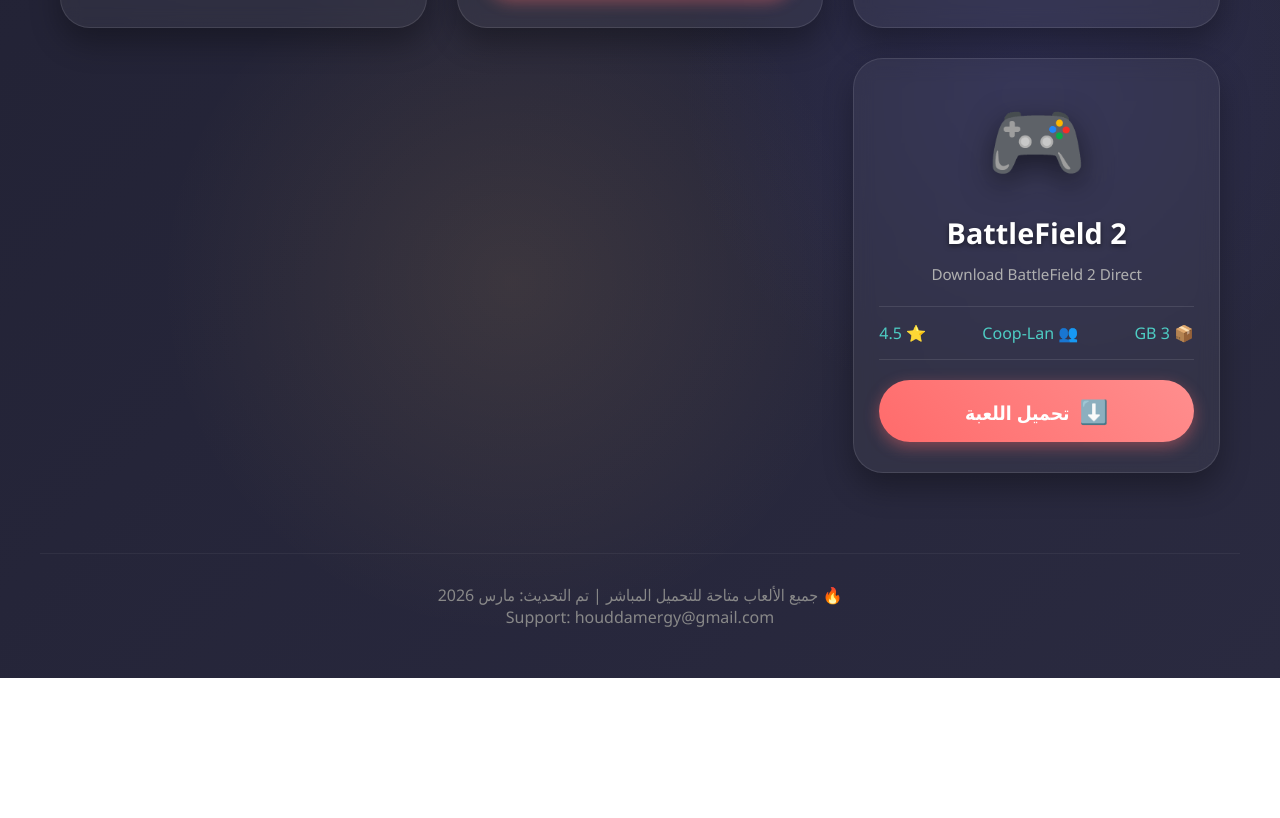
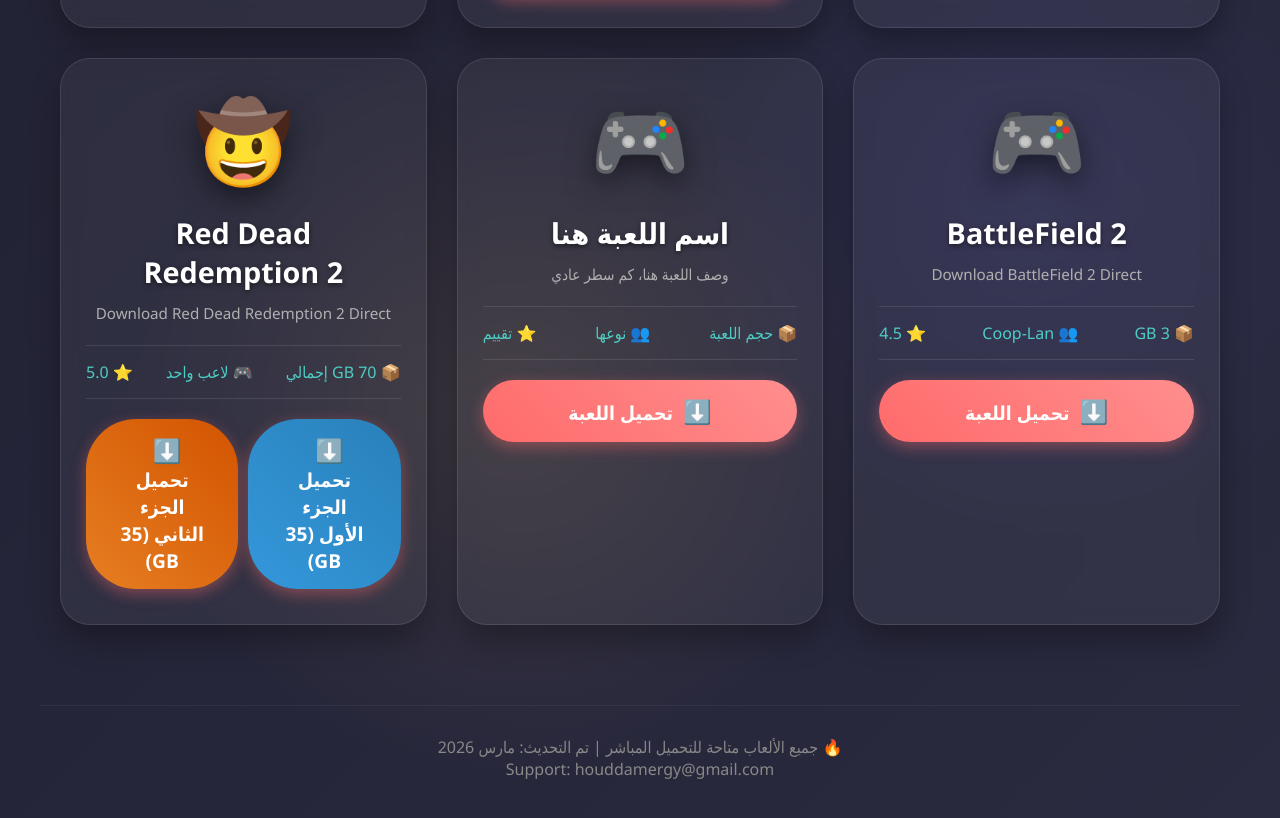
Before and after one commit to ue7g2ucaitxiwycigq/ue7g2ucatixiwycigq.github.io, a plain HTML site: page index.html in a window 1280 px wide. Shown: the part 1302-2120 px from the top of the page. Before the commit the page ends 1980 px from the top, so only its background shows below. Drawn offline with Linux system fonts and the light colour scheme.

Commit message:
Update index.html

```diff
--- a/index.html
+++ b/index.html
@@ -354,7 +354,7 @@
                     <a href="https://s3.uptogames.net/utg/Assassins-Creed-3.rar" class="download-btn" target="_blank">تحميل اللعبة</a>
                 </div>
 
-                <!-- البطاقة الجديدة -->
+                <!--7 البطاقة الجديدة -->
                 <div class="game-card" data-name="اسم_اللعبة">
                     <div class="game-icon">🎮</div>  <!-- أيقونة أو صورة -->
                     <h3 class="game-title">BattleField 2</h3>
@@ -366,6 +366,48 @@
                     </div>
                     <a href="https://s1.uptogames.net/utg1/Battlefield-2.rar" class="download-btn" target="_blank">تحميل اللعبة</a>
                 </div>
+                <!--8 البطاقة الجديدة -->
+                    <div class="game-card" data-name="">
+                        <div class="game-icon">🎮</div>  <!-- أيقونة أو صورة -->
+                        <h3 class="game-title">اسم اللعبة هنا</h3>
+                        <p class="game-description">وصف اللعبة هنا، كم سطر عادي</p>
+                        <div class="game-meta">
+                            <span>📦 حجم اللعبة</span>
+                            <span>👥 نوعها</span>
+                            <span>⭐ تقييم</span>
+                        </div>
+                        <a href="رابط_التحميل" class="download-btn" target="_blank">تحميل اللعبة</a>
+                    </div>
+
+                <!--  8بطاقة Red Dead Redemption 2 -->
+                    <div class="game-card" data-name="red dead redemption">
+                        <div class="game-icon">🤠</div>
+                        <h3 class="game-title">Red Dead Redemption 2</h3>
+                        <p class="game-description">Download Red Dead Redemption 2 Direct</p>
+                        <div class="game-meta">
+                            <span>📦 70 GB إجمالي</span>
+                            <span>🎮 لاعب واحد</span>
+                            <span>⭐ 5.0</span>
+                        </div>
+
+                        <!-- قسم الأجزاء -->
+                        <div style="display: flex; gap: 10px; margin-top: 15px; flex-wrap: wrap;">
+                            <!-- الجزء الأول -->
+                            <a href="https://s1195sas.storage.yandex.net/rdisk/b69329a02e07a7e47ad863d3cb2c7c83302e63863f6da0f75291cb1c9708d89a/69b4b02b/tsChDyldXys17tYtIuNkhyRFxO82LtFagZDnm4fb7DINPIQB94Ft4nqCkqwhn-lpo6grxxQkvpnL8J5YXpZWng==?uid=1927087343&filename=Red-Dead-Redemption-2.part1.rar&disposition=attachment&hash=&limit=0&content_type=application%2Fx-rar&owner_uid=1927087343&fsize=37044092928&hid=90325fea93cf3beb1bd411b0b61b179c&media_type=compressed&tknv=v3&etag=52eb9876886f19ba9836a3f07246fdae&ts=64cf1551c20c0&s=18cf7659c77030eea00aed887ba198169bbb797e586222911b2361721f21338a&pb=U2FsdGVkX1800GQMRF4eM0v3V_WgSbQEXouj1_b02PEAe-peskG9zHSuc8JADjaRLgfNUvrgKRCbsmQ9dXZmRmzFO0OxhD8HxGwPUllagjY" class="download-btn" target="_blank" style="flex: 1; background: linear-gradient(45deg, #3498db, #2980b9);">
+                                <i class="fas fa-download"></i> تحميل الجزء الأول (35 GB)
+                            </a>
+
+                            <!-- الجزء الثاني -->
+                            <a href="https://s1231sas.storage.yandex.net/rdisk/738b9e4a3adf832899959ffe85772e5053d0f70bd1d3ba541b85aa81aea18a18/69b4b06b/tsChDyldXys17tYtIuNkh5eyyNjBaJmu_Mt7av1_ajlkxEUBe1jKB3tX7mmyfmyJIqF_j3KcqnsNaQcgNOVONg==?uid=1927087343&filename=Red-Dead-Redemption-2.part2.rar&disposition=attachment&hash=&limit=0&content_type=application%2Fx-rar&owner_uid=1927087343&fsize=36970191929&hid=4b545d4df415d7913d2b4a3d496b5795&media_type=compressed&tknv=v3&etag=86495d2038a33dfef26dad04a5b52445&ts=64cf158ecb0c0&s=bda897c7b44d725e25d1fc112b3da469389cac9ea7c105b817494ab467edfcde&pb=U2FsdGVkX1-6189h1wtUYPuhrBWXS30zOISbo4m6Ht6WW53YI4MA8OX5KAwATnWVR_Pp8d0F7CpocuvoNf33X8sRTpHVgpMiWI5jCEid9vA" class="download-btn" target="_blank" style="flex: 1; background: linear-gradient(45deg, #e67e22, #d35400);">
+                                <i class="fas fa-download"></i> تحميل الجزء الثاني (35 GB)
+                            </a>
+                        </div>
+
+                        <!-- ملاحظة صغيرة -->
+                        <p style="text-align: center; color: #ffaa00; font-size: 0.8em; margin-top: 10px;">
+
+                        </p>
+                    </div>
         </main>
 
         <footer>
```
